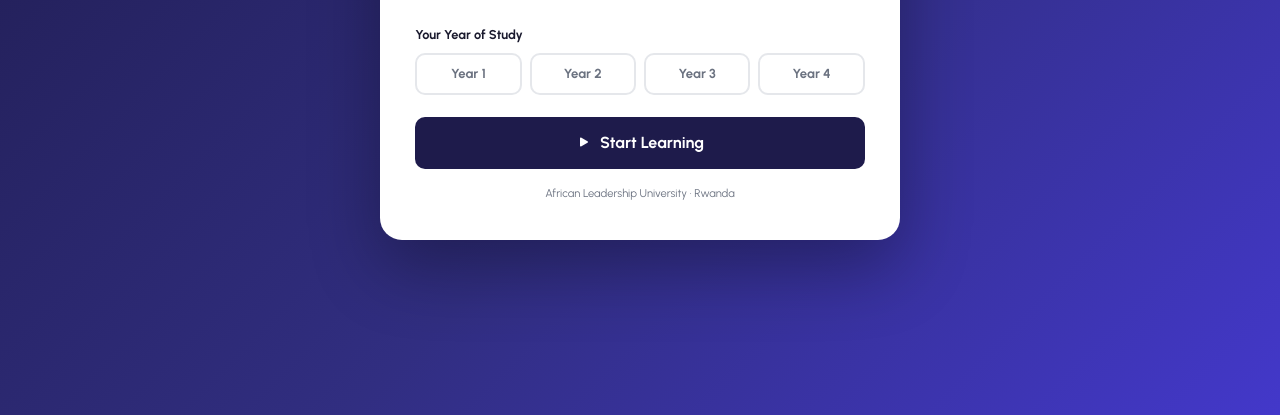
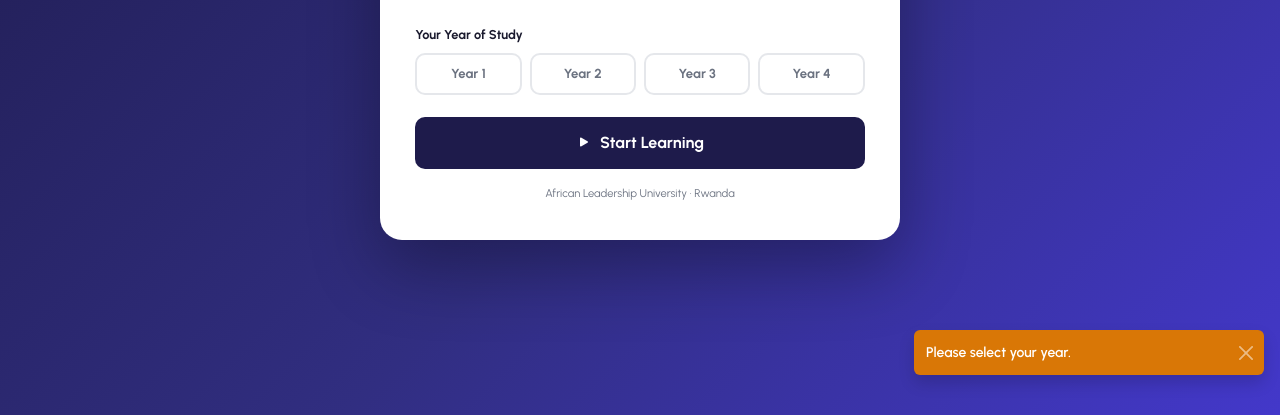
Before and after one commit to nshutilancelot3/Tutorial-Archive, a website: page index.html in a window 1280 px wide. Both pictures are taken after a click on the button "Start Learning". Shown: the part 409-824 px from the top of the page. Drawn offline with nearby package versions, Linux system fonts and the light colour scheme.

Commit message:
Add Bootstrap toast notification; add toast markup to index.html

```diff
--- a/app.js
+++ b/app.js
@@ -535,3 +535,10 @@ function updateModalSaveBtn() {
     : '<i class="bi bi-bookmark me-1"></i>Save';
   btn.classList.toggle('saved', saved);
 }
+
+function showToast(msg, type) {
+  var el = document.getElementById('liveToast');
+  document.getElementById('toastMsg').textContent = msg;
+  el.style.background = type === 'warn' ? '#d97706' : '#1e1b4b';
+  new bootstrap.Toast(el, { delay: 3000 }).show();
+}
--- a/index.html
+++ b/index.html
@@ -188,6 +188,17 @@
     </div>
   </div>
 
+
+  <!-- TOAST -->
+  <div class="toast-container position-fixed bottom-0 end-0 p-3" style="z-index:9999">
+    <div id="liveToast" class="toast align-items-center text-white border-0" role="alert">
+      <div class="d-flex">
+        <div class="toast-body fw-semibold" id="toastMsg"></div>
+        <button type="button" class="btn-close btn-close-white me-2 m-auto" data-bs-dismiss="toast"></button>
+      </div>
+    </div>
+  </div>
+
   <script src="https://cdn.jsdelivr.net/npm/bootstrap@5.3.2/dist/js/bootstrap.bundle.min.js"></script>
   <script src="courses.js"></script>
   <script src="app.js"></script>
```
